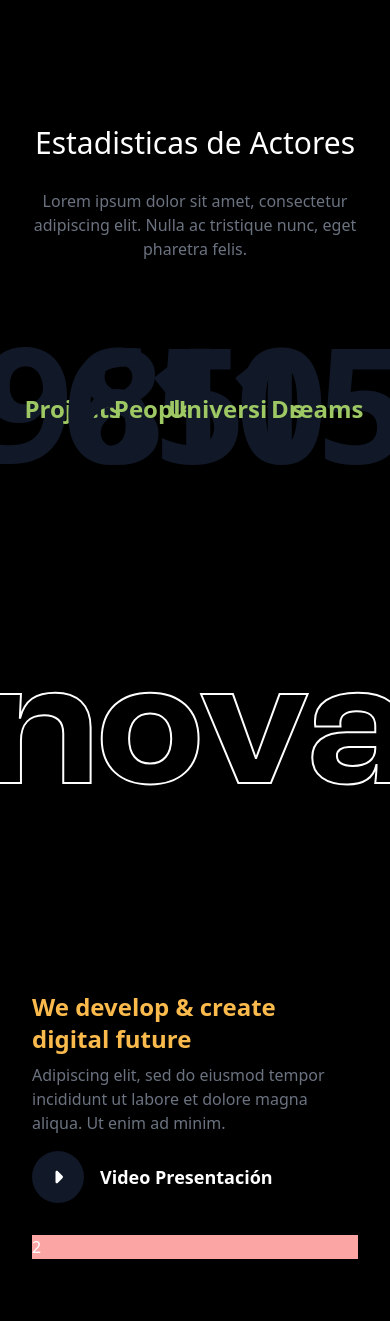
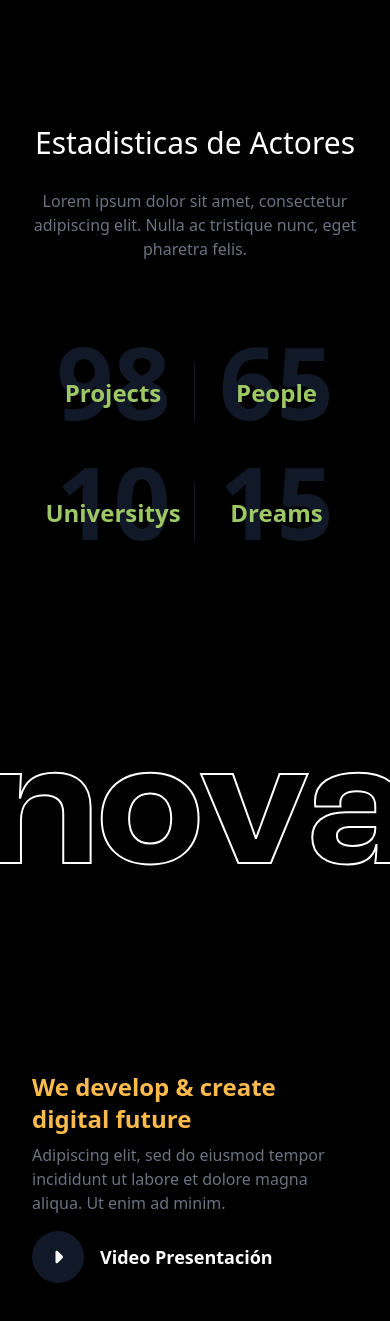
Before and after one commit to Signum90/front-risvalley, a React (Vite) app: page / in a window 390 px wide. Shown: the part 2816-4137 px from the top of the page. Built offline with nearby package versions, Linux system fonts and the light colour scheme.

Commit message:
organisando section de actores, estilos, navegacion y selectores del nav, ruta nueva para preguntas

```diff
--- a/src/App.jsx
+++ b/src/App.jsx
@@ -106,11 +106,11 @@ function App () {
             Lorem ipsum dolor sit amet, consectetur adipiscing elit. Nulla ac tristique nunc, eget pharetra felis.
           </p>
           {/* autor frase */}
-          <div className="pt-8 w-full grid grid-cols-4">
-            {stadisticData.map( stadistic => (
-              <div key={stadistic.title} className="relative text-center h-[160px] flex items-center justify-center">
-                <p className="text-[160px] font-bold text-gray-900">{stadistic.value}</p>
-                <h4 className="absolute top-[45%] txt-verde font-bold text-2xl">{stadistic.title}</h4>
+          <div className="w-full grid grid-cols-2 md:grid-cols-4 pt-8">
+            {stadisticData.map( (stadistic, index) => (
+              <div key={stadistic.title} className="relative text-center h-[120px] flex items-center justify-center">
+                <p className="text-[100px] md:text-[120px] lg:text-[160px] w-full font-bold text-gray-900">{stadistic.value}</p>
+                <h4 className={`absolute top-[35%] h-[60px] txt-verde font-bold text-2xl flex items-center justify-center w-full ${index === 3 ? '' : index === 1 ? 'border-0 border-gray-900 md:border-r-[1px]' : 'border-r-[1px] border-gray-900'}`}>{stadistic.title}</h4>
               </div>
             ))}
           </div>
@@ -135,7 +135,7 @@ function App () {
             </div>
           </div>
           {/* estadisticas actores */}
-          <div className="bg-red-300">2</div>
+          <div className="bg-red-300 hidden md:block">2</div>
         </div>
       </section>
     </div>
--- a/src/components/NavBar.jsx
+++ b/src/components/NavBar.jsx
@@ -16,9 +16,6 @@ export const NavBar = () => {
     // mas funcionalidades
   }
 
-  // TODO: realizar la validacion del zuztand para que guarde info y que si le doy ecosistema de innovacion me mande al home y luego de ingresar al home me mueba hacia la section de ecosistema
-  // TODO: o preguntar si no es mejor que sea una vista aprte con mucha mas info
-
   return (
     <div className={`w-full ${ arrayLocations.includes(location.pathname) ? 'absolute top-0' : '' } flex justify-center h-[150px] bg-opacity-65 bg-black`}>
       {/* navbar - container responsibe*/}
@@ -34,17 +31,32 @@ export const NavBar = () => {
             </div>
             {/* navegacion */}
             <div className="w-full p-8 flex justify-center text-lg font-semibold gap-6">
+
               <Link to={PublicRoutes.HOME} >Inicio</Link>
+
               <a href="#home-message">Ecosistema de innovacion</a>
-              <Link to={PublicRoutes.SERVICE} className="flex items-center gap-2" >
-                Servicios
+
+              <div  className="relative flex items-center gap-2 group">
+                <Link to={PublicRoutes.SERVICE}>Servicios</Link>
                 <FaAngleDown />
-              </Link>
+                <div className="bg-black pt-4 absolute hidden group-hover:flex top-full -translate-x-[50%] left-1/2 right-1/2 w-[180px] border-b-2 br-amarillo transition-all duration-[2000] flex-col items-center">
+                  <Link to={PublicRoutes.DIRECTORY} className="p-2 hover:text-secondary">Directorio</Link>
+                  <Link to={PublicRoutes.INNOVATION} className="p-2 hover:text-secondary">Innovacion abierta</Link>
+                  <Link to={PublicRoutes.LIBRARY} className="p-2 hover:text-secondary">Biblioteca</Link>
+                  <Link to={PublicRoutes.COURSES} className="p-2 hover:text-secondary">Cursos</Link>
+                </div>
+              </div>
+
               <Link to={PublicRoutes.NOSOTROS} >Nosotros</Link>
-              <Link to={PublicRoutes.CONTACT} className="flex items-center gap-2" >
-                Contacto
+
+              <div className="flex items-center gap-2 relative group">
+                <Link to={PublicRoutes.CONTACT}>Contacto</Link>
                 <FaAngleDown />
-              </Link>
+                <div className="bg-black pt-4 absolute hidden group-hover:flex top-full -translate-x-[50%] left-1/2 right-1/2 w-[210px] border-b-2 br-amarillo transition-all duration-[2000] flex-col items-center">
+                  <Link to={PublicRoutes.QUESTIONS} className="p-2 hover:text-secondary">Preguntas Frecuentes</Link>
+                </div>
+              </div>
+
             </div>
             {/* iconos */}
             <div className="flex gap-4 items-center">
--- a/src/index.css
+++ b/src/index.css
@@ -62,6 +62,9 @@
   filter: blur(10px)
 }
 
+.br-amarillo {
+  border-color: var(--amarillo);
+}
 
 html {
   scroll-behavior: smooth;
--- /dev/null
+++ b/src/pages/questions/Questions.jsx
@@ -0,0 +1,7 @@
+function Questions () {
+  return (
+    <div>preguntas frecuentes</div>
+  )
+}
+
+export default Questions
--- a/src/router/router.jsx
+++ b/src/router/router.jsx
@@ -13,6 +13,7 @@ import Directory from "../pages/directory/Directory"
 import Layout from "../components/Layout"
 import NotFound from "../pages/404/NotFound"
 import Contact from "../pages/contact/Contact"
+import Questions from "../pages/questions/Questions"
 
 /* ---------------- Dashboard Pages ---------------- */
 import Dashboard from "../pages/dashboard/Dashboard";
@@ -77,6 +78,10 @@ export const router = createBrowserRouter([
         path: PublicRoutes.CONTACT,
         element: <Contact />,
       },
+      {
+        path: PublicRoutes.QUESTIONS,
+        element: <Questions />,
+      },
     ],
   },
   {
--- a/src/router/routes.js
+++ b/src/router/routes.js
@@ -7,6 +7,7 @@ export const PublicRoutes = {
   DIRECTORY: 'directory',
   COURSES: 'courses',
   CONTACT: 'contact',
+  QUESTIONS: 'questions',
 }
 
 export const PrivateRoutes = {
--- a/tailwind.config.js
+++ b/tailwind.config.js
@@ -4,6 +4,15 @@ module.exports = {
     "./index.html",
     "./src/**/*.{js,ts,jsx,tsx}",
   ],
-  theme: {},
+  theme: {
+    extend: {
+      colors: {
+        primary: "#9EC864",
+        secondary: "#FBBB4C",
+        tertiary: "#EB5D60",
+        quaternary: "#4DAAE4",
+      },
+    },
+  },
   plugins: [],
 }
```
Also changed, not shown: src/pages/questions/components/nada.txt (added).
